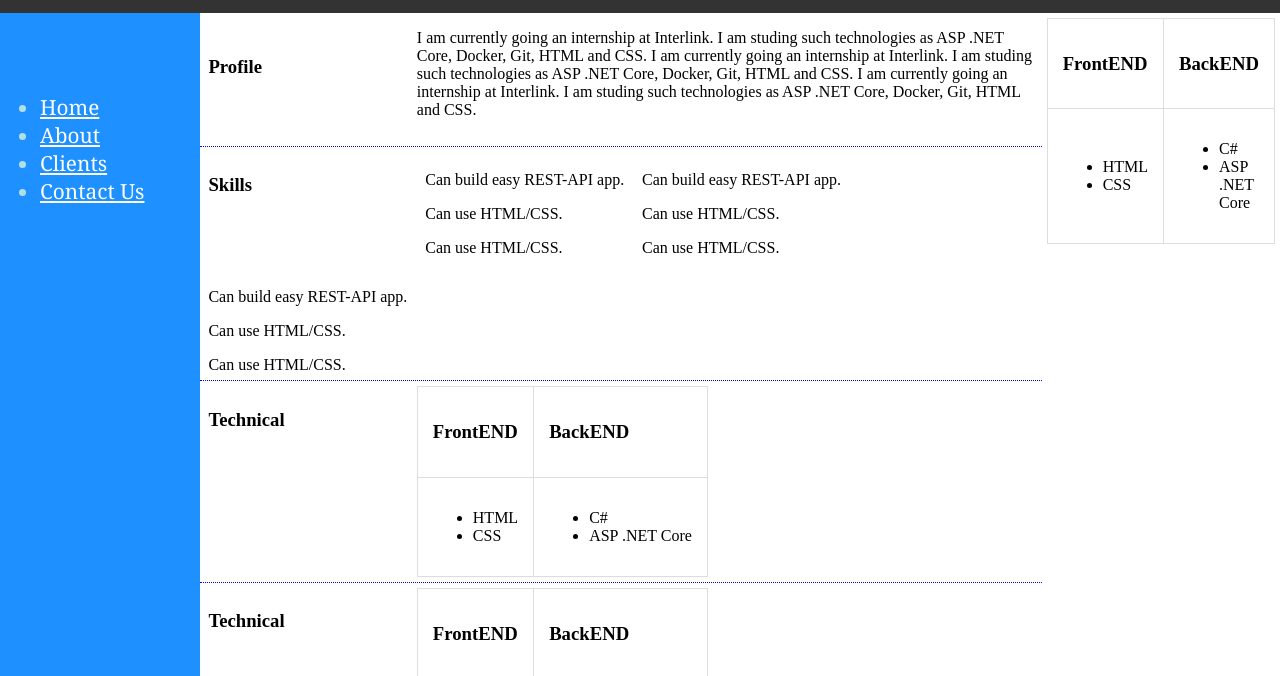
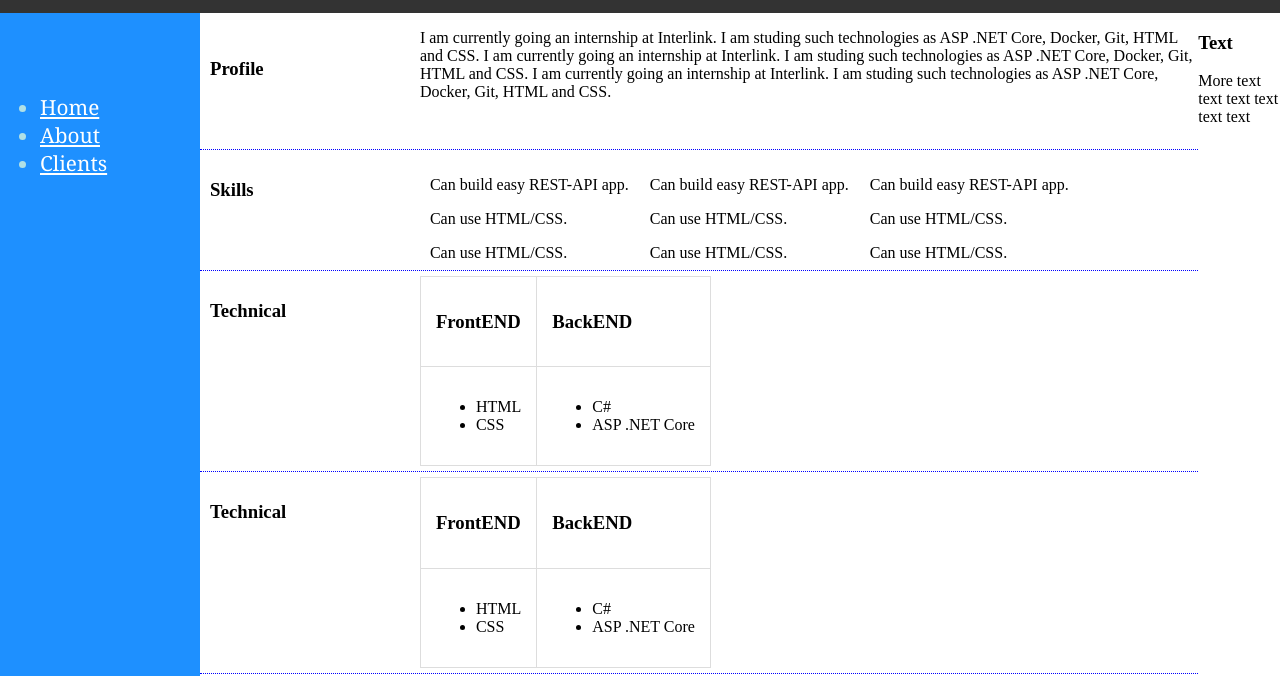
Before and after one commit to artemya/artemya.github.io, a plain HTML site: page index.html in a window 1280 px wide. Shown: the part 71-747 px from the top of the page. Drawn offline with Linux system fonts and the light colour scheme.

Commit message:
refactoring

```diff
--- a/index.html
+++ b/index.html
@@ -24,12 +24,11 @@
         </header>
         <div class="container">
             <aside>
-                <div class="aside_div">
+                <div class="nav_div">
                     <ul>
                         <li><a href="#">Home</a></li>
                         <li><a href="#">About</a></li>
                         <li><a href="#">Clients</a></li>
-                        <li><a href="#">Contact Us</a></li>
                       </ul>
                 </div>
             </aside>
@@ -52,10 +51,10 @@
                             <p>Can use HTML/CSS.</p>
                             <p>Can use HTML/CSS.</p>
                         </div>
-                            <div class="column">
-                                <p>Can build easy REST-API app.</p>
-                                <p>Can use HTML/CSS.</p>
-                                <p>Can use HTML/CSS.</p>
+                        <div class="column">
+                            <p>Can build easy REST-API app.</p>
+                            <p>Can use HTML/CSS.</p>
+                            <p>Can use HTML/CSS.</p>
                         </div>
                         <div class="column">
                             <p>Can build easy REST-API app.</p>
@@ -155,31 +154,8 @@
                 </main>
                 <side>
 
-                    <table>
-                        <tr>
-                            <td>
-                                <h3>FrontEND</h3>
-                            </td>
-                            <td>
-                                <h3>BackEND</h3>
-                            </td>
-                        </tr>
-                        <tr>
-                            <td>
-                                <ul>
-                                    <li>HTML</li>
-                                    <li>CSS</li>
-                                </ul>
-                            </td>
-                            <td>
-                                <ul>
-                                    <li>C#</li>
-                                    <li>ASP .NET Core</li>
-                                </ul>
-                            </td>
-                        </tr>
-                    </table>
-
+                    <h3>Text</h3>
+                    <p>More text text text text text text</p>
                 </side>
         </div>
         <footer>
--- a/style.css
+++ b/style.css
@@ -21,9 +21,7 @@ main {
     height: 100px;
     margin: 1%;
 }
-.column2 {
-    float: left;
-}
+
 .header {
     background-color: #333;
     overflow: hidden;
@@ -65,21 +63,16 @@ a:hover {
 }
 aside {
     background: dodgerblue;
-    /* flex: 1 1 auto; */
     min-width: 200px;
     margin-top: 84px;
     color: powderblue;
     font-family: Georgia, sans-serif;
     font-size: 1.3rem;
-
-    /* position:relative; */
 }
 main {
-    /* flex: 1 1 auto;
-    overflow: auto; */
     max-height: 100%;
 }
-.aside_div {
+.nav_div {
     margin-top: 80px;
     width: 80%;
     -moz-box-sizing: border-box;
```
